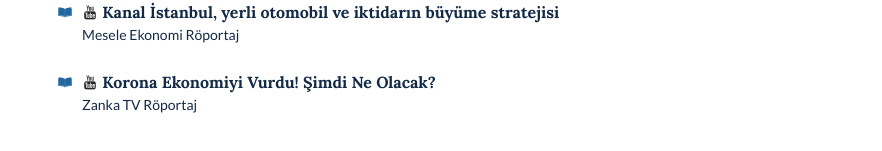
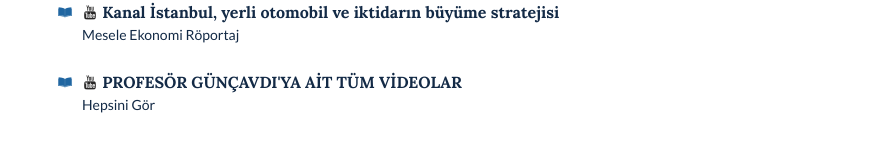
Before and after one commit to guncavdi/guncavdi.github.io, a plain HTML site: page index.html in a window 1280 px wide. Both pictures are taken after a click on the element 493 px from the left and 992 px from the top of the page. Shown: the part 1207-1358 px from the top of the page, without its empty margins (23-905 px from the left). Drawn offline with Linux system fonts and the light colour scheme; files that its build step writes are made by us from their sources; files whose address does not match are found by name.

Commit message:
Update index.html

```diff
--- a/index.html
+++ b/index.html
@@ -222,7 +222,7 @@
                <li>
                 <h4><i class="icofont icofont-social-youtube"></i> <a href="https://www.youtube.com/watch?v=7Wenm2nJsGA&feature=youtu.be"> Youtube Röportajı-Nisan 2020
                   </a></h4>
-                <p>  <a href="https://www.youtube.com/watch?v=7Wenm2nJsGA&feature=youtu.be" >
+                <p>  <a href="https://www.youtube.com/watch?v=7Wenm2nJsGA&feature=youtu.be">
                     Ahmet Salih İKİZ ile Youtube Röportajı</a>
                   </p>
 
@@ -239,10 +239,10 @@
 
 
               <li>
-               <h4><i class="icofont icofont-social-youtube"></i> <a href="https://www.youtube.com/watch?v=Cf1HyW4RwdA&t=72s"> Korona Ekonomiyi Vurdu! Şimdi Ne Olacak?
+               <h4><i class="icofont icofont-social-youtube"></i> <a href="youtube.html"> PROFESÖR GÜNÇAVDI'YA AİT TÜM VİDEOLAR
                  </a></h4>
-               <p>  <a href="https://www.youtube.com/watch?v=Cf1HyW4RwdA&t=72s" >
-                   Zanka TV Röportaj</a>
+               <p>  <a href="youtube.html" >
+                   Hepsini Gör</a>
                  </p>
 
               </li>
```
